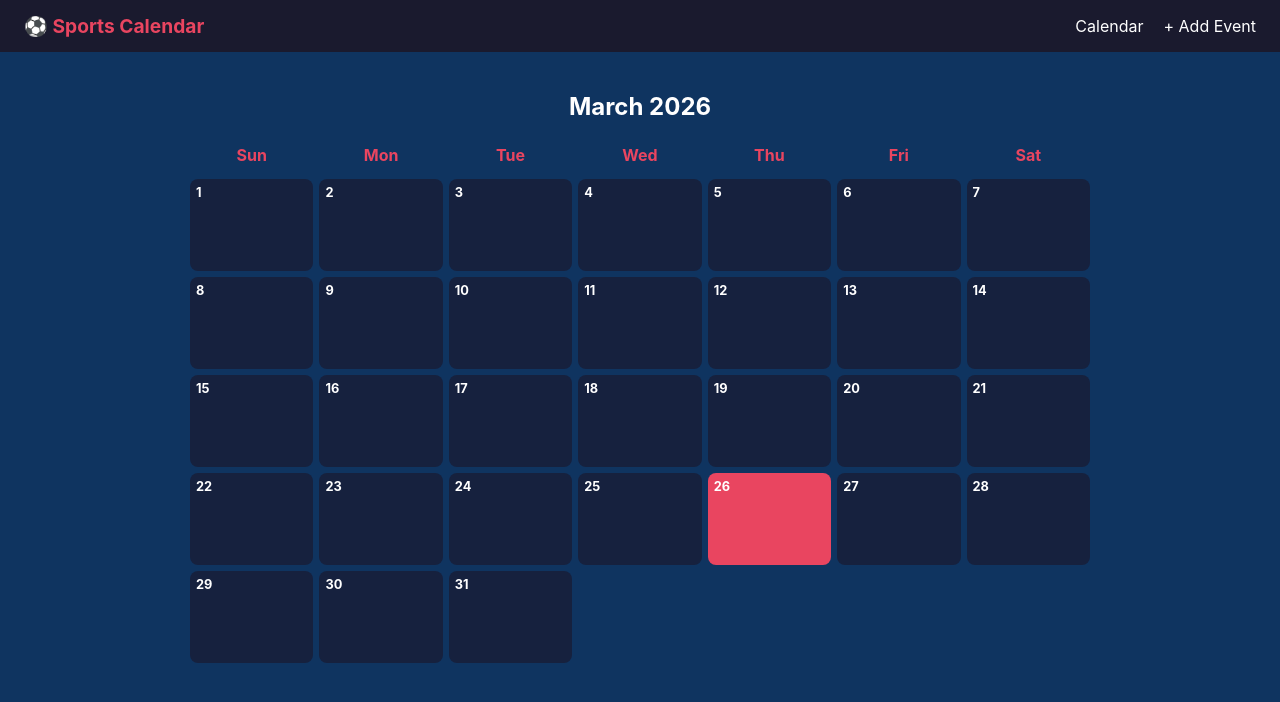
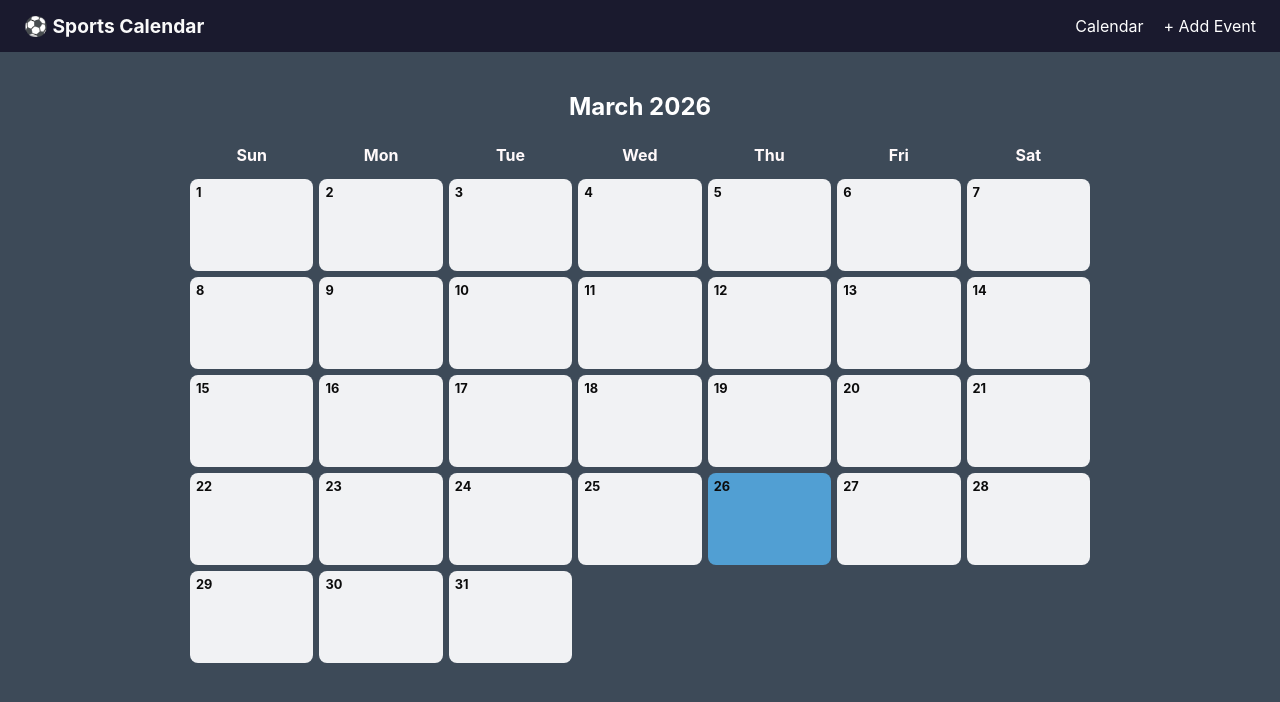
Before and after one commit to Toma22-hub/sports-calendar, a React (Create React App) app: page / in a window 1280 px wide. Shown: the top 702 px of the page. Built offline with nearby package versions, Linux system fonts and the light colour scheme.

Commit message:
Adding EventDetails page component

```diff
--- a/src/components/Calendar.jsx
+++ b/src/components/Calendar.jsx
@@ -33,7 +33,7 @@ function Calendar({ events }) {
           return (
             <div key={i} style={{
               ...styles.cell,
-              backgroundColor: isToday ? '#e94560' : '#16213e',
+              backgroundColor: isToday ? '#519fd3' : '#f1f2f4',
               opacity: day ? 1 : 0.2
             }}>
               {day && <span style={styles.dayNum}>{day}</span>}
@@ -52,18 +52,18 @@ function Calendar({ events }) {
 }
 
 const styles = {
-  container: { padding: '20px', backgroundColor: '#0f3460', minHeight: '100vh' },
+  container: { padding: '20px', backgroundColor: '#3d4a58', minHeight: '100vh' },
   title: { textAlign: 'center', color: 'white', marginBottom: '16px' },
   grid: {
     display: 'grid', gridTemplateColumns: 'repeat(7, 1fr)',
     gap: '6px', maxWidth: '900px', margin: '0 auto'
   },
-  dayName: { color: '#e94560', textAlign: 'center', fontWeight: 'bold', padding: '8px' },
+  dayName: { color: '#fff9fa', textAlign: 'center', fontWeight: 'bold', padding: '8px' },
   cell: {
     minHeight: '80px', borderRadius: '8px', padding: '6px',
     color: 'white', fontSize: '0.8rem'
   },
-  dayNum: { display: 'block', fontWeight: 'bold', marginBottom: '4px' },
+  dayNum: { color:'#0c0c0c', display: 'block', fontWeight: 'bold', marginBottom: '4px' },
   eventBadge: {
     backgroundColor: '#e94560', borderRadius: '4px', padding: '2px 4px',
     marginTop: '2px', cursor: 'pointer', fontSize: '0.7rem', lineHeight: '1.3'
--- a/src/components/EventDetail.jsx
+++ b/src/components/EventDetail.jsx
@@ -0,0 +1,54 @@
+import { useParams, useNavigate } from 'react-router-dom';
+
+function EventDetail({ events }) {
+  const { id } = useParams();
+  const navigate = useNavigate();
+  const event = events.find(e => e.id === parseInt(id) || e.id === id);
+
+  if (!event) return <div style={styles.container}><p style={{color:'white'}}>Event not found.</p></div>;
+
+  const home = event.homeTeam;
+  const away = event.awayTeam;
+  const result = event.result;
+
+  return (
+    <div style={styles.container}>
+      <button onClick={() => navigate(-1)} style={styles.back}>← Back</button>
+      <div style={styles.card}>
+        <h2 style={styles.title}>{event.originCompetitionName}</h2>
+        <p style={styles.sub}>{event.stage?.name} · Season {event.season}</p>
+        <p style={styles.sub}>📅 {event.dateVenue} &nbsp; 🕐 {event.timeVenueUTC}</p>
+        <div style={styles.matchup}>
+          <span style={styles.team}>{home ? home.name : 'TBD'}</span>
+          <span style={styles.vs}>vs</span>
+          <span style={styles.team}>{away ? away.name : 'TBD'}</span>
+        </div>
+        {result && (
+          <div style={styles.score}>
+            {result.winner
+              ? <><p style={styles.scoreLine}>{result.homeGoals} – {result.awayGoals}</p>
+                  <p style={styles.winner}>🏆 Winner: {result.winner}</p></>
+              : <p style={styles.status}>Status: {event.status}</p>}
+          </div>
+        )}
+      </div>
+    </div>
+  );
+}
+
+const styles = {
+  container: { backgroundColor: '#0f3460', minHeight: '100vh', padding: '30px' },
+  back: { backgroundColor: '#e94560', color: 'white', border: 'none', padding: '8px 16px', borderRadius: '6px', cursor: 'pointer', marginBottom: '20px' },
+  card: { backgroundColor: '#16213e', borderRadius: '12px', padding: '30px', maxWidth: '500px', margin: '0 auto', color: 'white' },
+  title: { color: '#e94560', marginBottom: '6px' },
+  sub: { color: '#aaa', marginBottom: '6px' },
+  matchup: { display: 'flex', justifyContent: 'space-around', alignItems: 'center', margin: '24px 0' },
+  team: { fontSize: '1.2rem', fontWeight: 'bold' },
+  vs: { color: '#e94560', fontSize: '1.5rem', fontWeight: 'bold' },
+  score: { textAlign: 'center' },
+  scoreLine: { fontSize: '2rem', fontWeight: 'bold', color: '#e94560' },
+  winner: { color: '#4ade80', fontSize: '1.1rem' },
+  status: { color: '#aaa', textTransform: 'capitalize' }
+};
+
+export default EventDetail;
--- a/src/components/Navbar.jsx
+++ b/src/components/Navbar.jsx
@@ -17,7 +17,7 @@ const styles = {
     display: 'flex', justifyContent: 'space-between', alignItems: 'center',
     backgroundColor: '#1a1a2e', padding: '14px 24px', color: 'white'
   },
-  logo: { fontSize: '1.2rem', fontWeight: 'bold', color: '#e94560' },
+  logo: { fontSize: '1.2rem', fontWeight: 'bold', color: '#f9f9f9' },
   links: { display: 'flex', gap: '20px' },
   link: { color: 'white', textDecoration: 'none', fontSize: '1rem' }
 };
```
